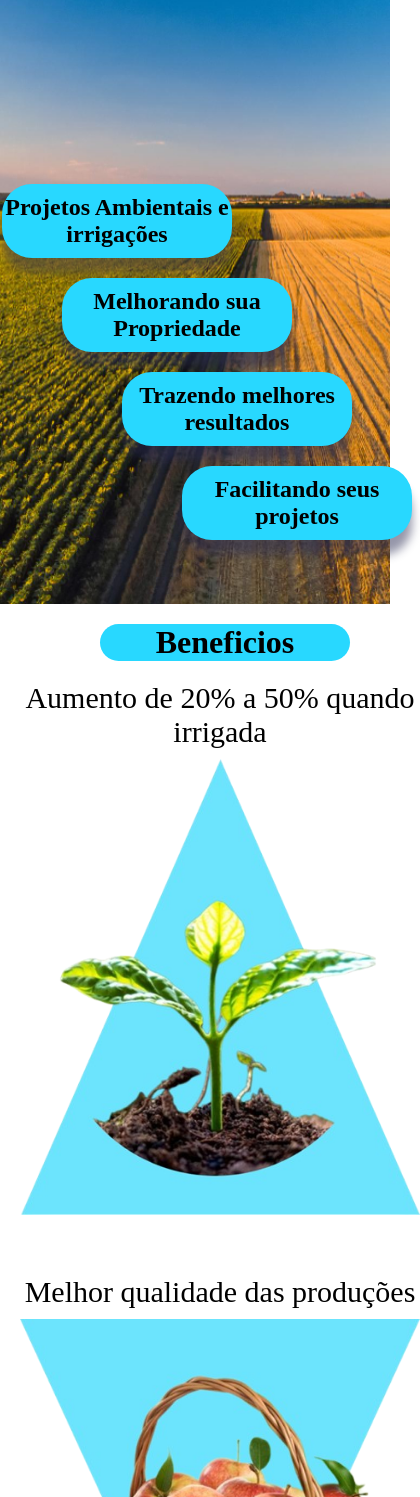
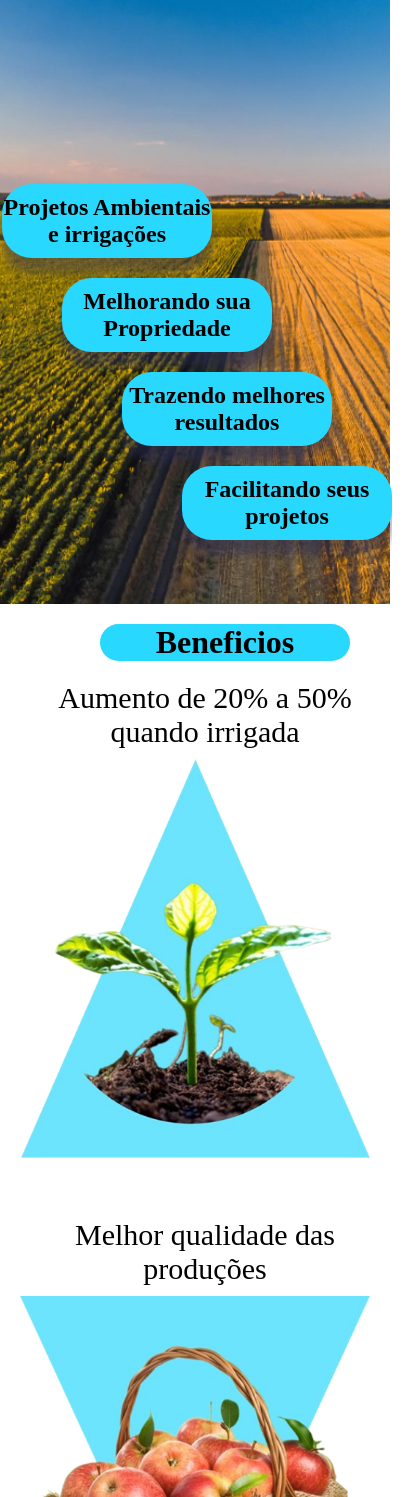
Before and after one commit to artursou/Expertise-web, a plain HTML site: page Index.html in a window 390 px wide. Shown: the part 103-1600 px from the top of the page, 420 px wide, since content can reach past the window. Drawn offline with Linux system fonts and the light colour scheme.

Commit message:
resposividade

```diff
--- a/style.css
+++ b/style.css
@@ -345,7 +345,7 @@
     }
 
     .explanatoryText {
-        width: 230px;
+        width: 210px;
     }
 
     #benefitsTextH1 {
@@ -357,7 +357,7 @@
     }
 
     .benefitsImg {
-        width: 400px;
+        width: 350px;
         margin: 10px 0 60px 0;
     }
 
```
